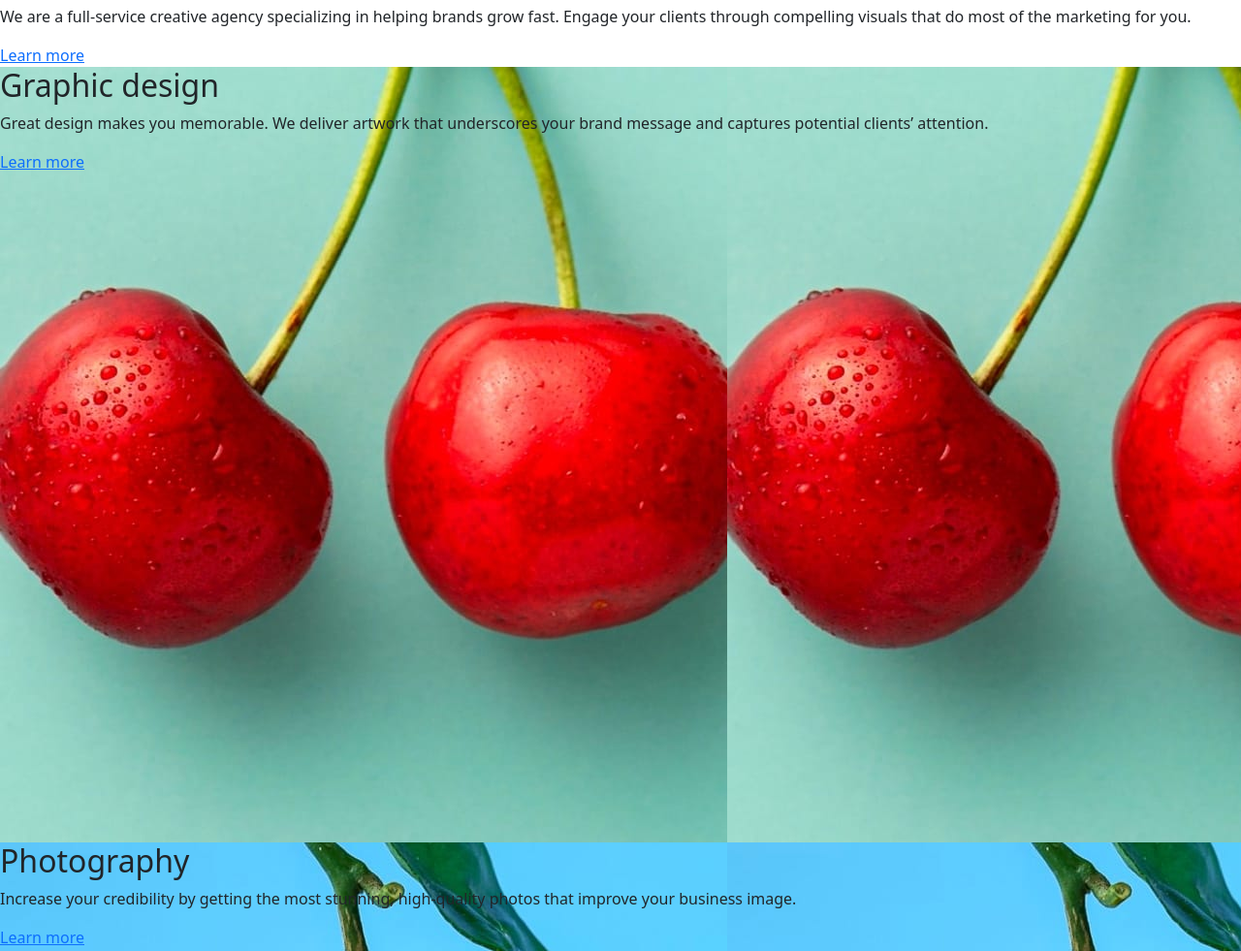
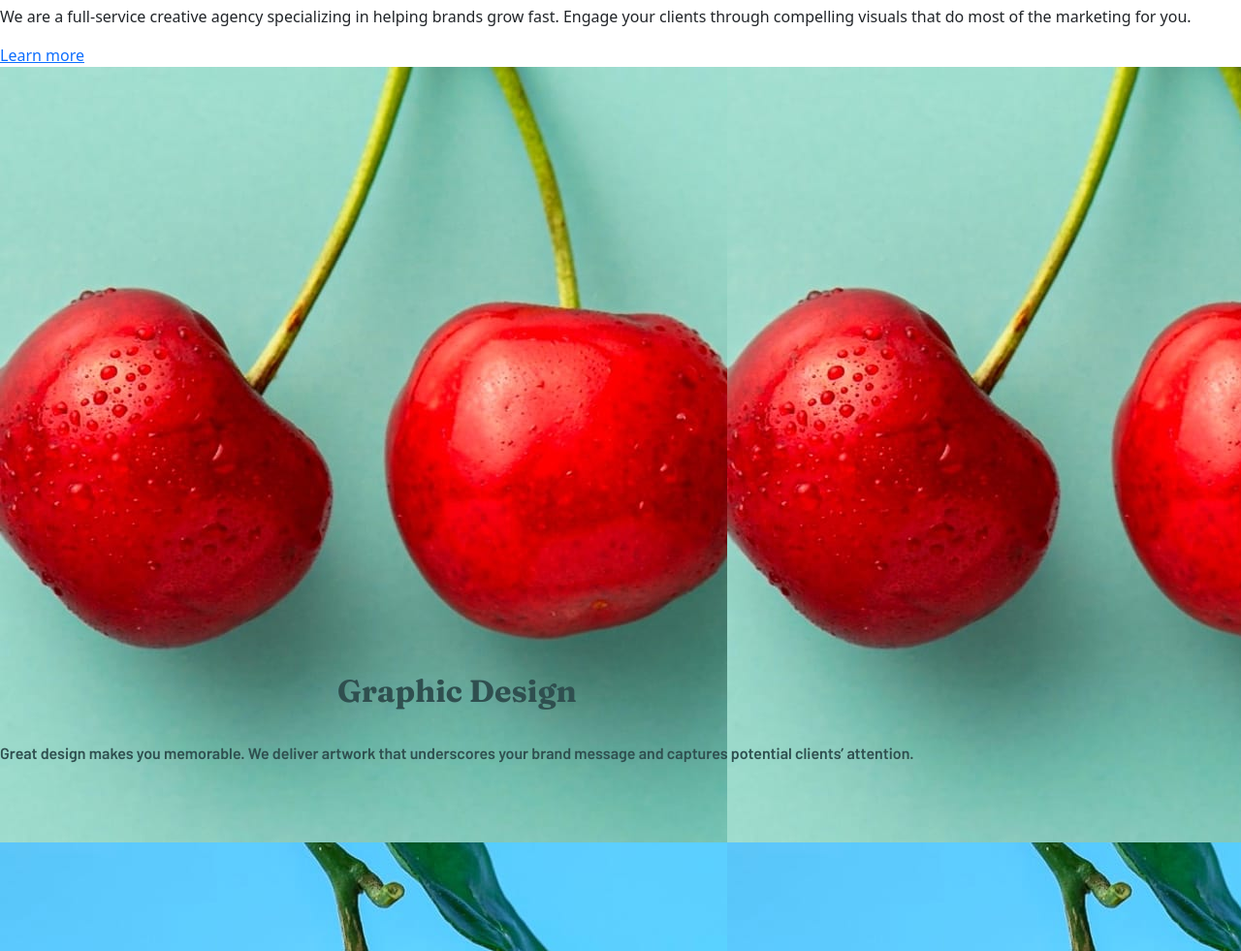
Before and after one commit to Tony-Leng/sunnyside-agency-landing-page-main, a website: page index.html in a window 1280 px wide. Shown: the part 2200-3181 px from the top of the page at 97% size. Drawn offline with nearby package versions, Linux system fonts and the light colour scheme.

Commit message:
styled text on hero-div

```diff
--- a/index.html
+++ b/index.html
@@ -82,12 +82,11 @@
   <div class="hero-div">
     <div class="design-img">
       <div class="floating-txt">
-        <h2>Graphic design</h2>
+        <h2>Graphic Design</h2>
         <p>
           Great design makes you memorable. We deliver artwork that underscores
           your brand message and captures potential clients’ attention.
         </p>
-        <a href="">Learn more</a>
       </div>
     </div>
   </div>
@@ -100,7 +99,6 @@
         <p>
           Increase your credibility by getting the most stunning, high-quality photos that improve your business image.
         </p>
-        <a href="">Learn more</a>
       </div>
     </div>
   </div>
--- a/styles/hero-div.css
+++ b/styles/hero-div.css
@@ -1,9 +1,27 @@
 .design-img {
   background-image: url(../images/mobile/image-graphic-design.jpg);
   height: 100vh;
+  position: relative;
 }
 
 .photography-img {
   background-image: url(../images/mobile/image-photography.jpg);
   height: 100vh;
+  position: relative;
 }
+
+.floating-txt {
+  position: absolute;
+  bottom: 64px;
+  text-align: center;
+  color: darkslategray;
+}
+
+.floating-txt h2 {
+  font-family: 'Fraunces', serif;
+  margin-bottom: 32px;
+}
+
+.floating-txt p {
+  font-family: 'Barlow', sans-serif;
+}
```
